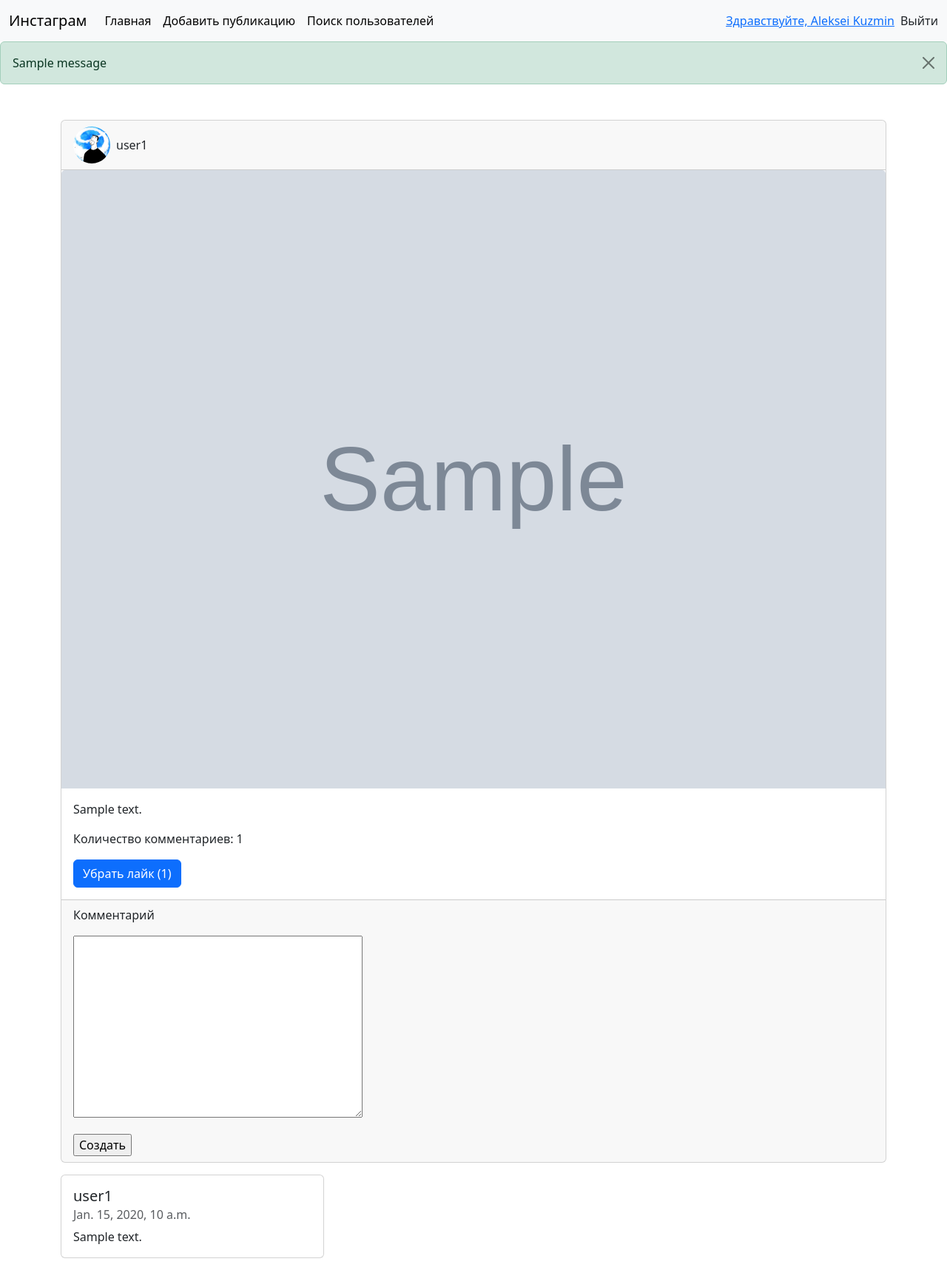
After one commit to k2Raven/fake_Instagram, a Django app: page /1/ in a window 1280 px wide. The commit adds this page. Shown: the whole page at 74% size. Run offline with Django 5.2, Linux system fonts and the light colour scheme; a user stored in the database is signed in; data comes from the database, SQL or seed files in the repository; tables that the repository leaves empty hold one stand-in row (values such as "Sample post"); grey boxes marked "Sample" are stand-in pictures; one stand-in notice (Sample message) is shown.

Commit message:
реализовал 6 этап

```diff
--- /dev/null
+++ b/source/webapp/forms/comment.py
@@ -0,0 +1,9 @@
+from django import forms
+
+from webapp.models import Comment
+
+
+class CommentForm(forms.ModelForm):
+    class Meta:
+        model = Comment
+        fields = ('text',)
--- a/source/webapp/models/__init__.py
+++ b/source/webapp/models/__init__.py
@@ -1 +1,2 @@
-from   .publication import Publication
+from .publication import Publication
+from .comment import Comment
--- /dev/null
+++ b/source/webapp/models/comment.py
@@ -0,0 +1,11 @@
+from django.contrib.auth import get_user_model
+from django.db import models
+
+User = get_user_model()
+
+class Comment(models.Model):
+    text = models.TextField(verbose_name='Комментарий')
+    author = models.ForeignKey(User, on_delete=models.CASCADE, related_name='comments', verbose_name='Автор')
+    publication = models.ForeignKey('webapp.Publication', on_delete=models.CASCADE, related_name='comments', verbose_name='Публикация')
+    created_at = models.DateTimeField(auto_now_add=True, verbose_name='Время создание')
+    updated_at = models.DateTimeField(auto_now=True, verbose_name='Время изменения')
--- a/source/webapp/templates/base.html
+++ b/source/webapp/templates/base.html
@@ -22,9 +22,11 @@
                 <li class="nav-item">
                     <a class="nav-link active" aria-current="page" href="{% url 'webapp:publication-list' %}">Главная</a>
                 </li>
+            {% if request.user.is_authenticated %}
                 <li class="nav-item">
                     <a class="nav-link active" aria-current="page" href="{% url 'webapp:publication-create' %}">Добавить публикацию</a>
                 </li>
+            {% endif %}
                 <li class="nav-item">
                     <a class="nav-link active" aria-current="page" href="{% url 'accounts:search-users' %}">Поиск пользователей</a>
                 </li>
@@ -45,7 +47,27 @@
     </div>
 </nav>
 
+{% if messages %}
+    {% for message in messages %}
+        <div class="alert alert-dismissible fade show {% if message.level == DEFAULT_MESSAGE_LEVELS.ERROR %}
+            alert-danger
+        {% elif message.level == DEFAULT_MESSAGE_LEVELS.WARNING %}
+            alert-warning
+        {% elif message.level == DEFAULT_MESSAGE_LEVELS.SUCCESS %}
+            alert-success
+        {% elif message.level == DEFAULT_MESSAGE_LEVELS.INFO %}
+            alert-primary
+        {% else %}
+            alert-secondary
+        {% endif %}" role="alert">
+            {{ message }}
+            <button type="button" class="btn-close" data-bs-dismiss="alert" aria-label="Close"></button>
+        </div>
+    {% endfor %}
+{% endif %}
+
 <div class="container mt-5">
+
     {% block content %}{% endblock %}
 </div>
 
--- /dev/null
+++ b/source/webapp/templates/publication/detail.html
@@ -0,0 +1,51 @@
+{% extends "base.html" %}
+{% block title %}Публикация{% endblock %}
+
+{% block content %}
+
+    <div class="card">
+        <div class="card-header d-flex">
+            <img src="{{ publication.author.avatar.url }}" class="rounded-circle" alt=""
+                 style="width: 50px; height: 50px;">
+            <p class="my-auto ms-2">{{ publication.author.username }}</p>
+        </div>
+        <img src="{{ publication.picture.url }}" class="card-img-top" alt="...">
+        <div class="card-body">
+            <p class="card-text">{{ publication.description }}</p>
+            <p class="card-text">Количество комментариев: {{ publication.comments_counter }}</p>
+            <a href="{% url 'webapp:like-publication' publication.pk %}" class="btn btn-primary">
+                {% if request.user in publication.users_liked.all %}
+                    Убрать лайк
+                {% else %}
+                    Поставить лайк
+                {% endif %}
+                ({{ publication.likes_counter }})
+            </a>
+
+        </div>
+        {% if request.user.is_authenticated %}
+            <div class="card-footer">
+                <form action="{% url 'webapp:comment-publication' publication.pk %}" method="post">
+                    {% include 'partial/form.html' with button_text="Создать" %}
+                </form>
+            </div>
+        {% endif %}
+    </div>
+
+    <div class="row mt-3 row-cols-3">
+        {% for comment in comments %}
+            <div class="col mb-3">
+                <div class="card" >
+                    <div class="card-body">
+                        <h5 class="card-title">{{ comment.author.username }}</h5>
+                        <h6 class="card-subtitle mb-2 text-body-secondary">{{ comment.created_at}}</h6>
+                        <p class="card-text">{{comment.text }}</p>
+                    </div>
+                </div>
+            </div>
+
+        {% endfor %}
+
+
+    </div>
+{% endblock %}
--- a/source/webapp/urls.py
+++ b/source/webapp/urls.py
@@ -1,10 +1,12 @@
 from django.urls import path
-from webapp.views import PublicationListView, PublicationCreateView, LikePublicationView
+from webapp.views import PublicationListView, PublicationCreateView, LikePublicationView, PublicationDetailView, CommentCreateView
 
 
 app_name = 'webapp'
 urlpatterns = [
     path('', PublicationListView.as_view(), name='publication-list'),
+    path('<int:pk>/', PublicationDetailView.as_view(), name='publication-detail'),
     path('create/', PublicationCreateView.as_view(), name='publication-create'),
     path('<int:pk>/like/', LikePublicationView.as_view(), name='like-publication'),
+    path('<int:pk>/comment/', CommentCreateView.as_view(), name='comment-publication'),
 ]
--- a/source/webapp/views/__init__.py
+++ b/source/webapp/views/__init__.py
@@ -1 +1,2 @@
-from .publication_views import PublicationListView, PublicationCreateView, LikePublicationView
+from .publication_views import PublicationListView, PublicationCreateView, LikePublicationView, PublicationDetailView
+from .comment_view import CommentCreateView
--- a/source/webapp/views/publication_views.py
+++ b/source/webapp/views/publication_views.py
@@ -1,9 +1,10 @@
 from django.contrib.auth.mixins import LoginRequiredMixin
-from django.shortcuts import render, get_object_or_404, redirect
+from django.shortcuts import get_object_or_404, redirect
 from django.urls import reverse
 from django.views import View
-from django.views.generic import CreateView, ListView
+from django.views.generic import CreateView, ListView, DetailView
 
+from webapp.forms.comment import CommentForm
 from webapp.forms.publication import PublicationForm
 from webapp.models import Publication
 
@@ -16,6 +17,18 @@ class PublicationListView(LoginRequiredMixin, ListView):
     def get_queryset(self):
         subscriptions = self.request.user.subscriptions.all()
         return Publication.objects.filter(author__in=subscriptions).order_by('-created_at')
+
+
+class PublicationDetailView(LoginRequiredMixin, DetailView):
+    model = Publication
+    context_object_name = 'publication'
+    template_name = 'publication/detail.html'
+
+    def get_context_data(self, **kwargs):
+        context = super().get_context_data(**kwargs)
+        context['form'] = CommentForm()
+        context['comments'] = self.object.comments.order_by('created_at')
+        return context
 
 
 class PublicationCreateView(LoginRequiredMixin, CreateView):
```
Also changed, not shown: source/webapp/admin.py (+9 -1 lines), source/webapp/signals.py (+18 -1 lines), source/webapp/templates/partial/publication_list.html (+6 -3 lines), source/webapp/views/comment_view.py (added, +28 -0 lines), source/webapp/migrations/0007_comment.py (added).
